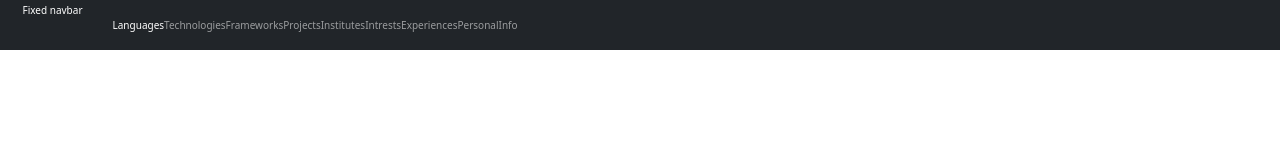
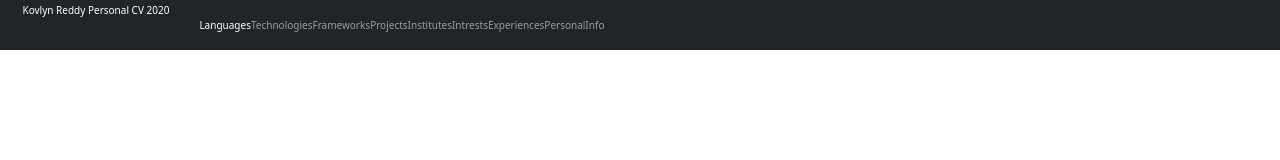
Before and after one commit to KovlynReddy/Personal_WebsiteHTML, a plain HTML site: page index.html in a window 1280 px wide. Drawn offline with nearby package versions, Linux system fonts and the light colour scheme.

Commit message:
Updated Nav Text

```diff
--- a/index.html
+++ b/index.html
@@ -27,7 +27,7 @@
 
       <nav class="nav  bar navbar-expand-md navbar-dark fixed-top bg-dark">
         <div class="container-fluid" id ="NavHeightId">
-          <a class="navbar-brand" href="#">Fixed navbar</a>
+          <a class="navbar-brand" href="#">Kovlyn Reddy Personal CV 2020</a>
           <button class="navbar-toggler" type="button" data-bs-toggle="collapse" data-bs-target="#navbarCollapse" aria-controls="navbarCollapse" aria-expanded="false" aria-label="Toggle navigation">
             <span class="navbar-toggler-icon"></span>
           </button>
```
